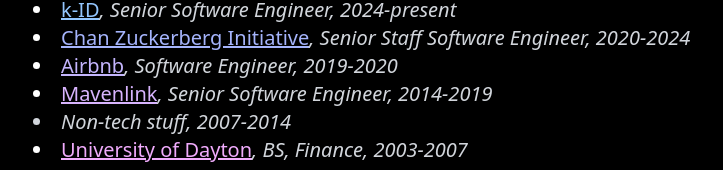
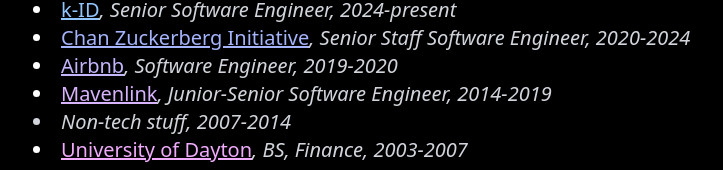
Before and after one commit to ahuth/ahuth.github.io, a Next.js app: page / in a window 1280 px wide. Shown: the part 680-850 px from the top of the page, without its empty margins (271-994 px from the left). Built offline with nearby package versions, Linux system fonts and the light colour scheme.

Commit message:
Reflect the actual titles at Mavenlink

```diff
--- a/app/page.tsx
+++ b/app/page.tsx
@@ -133,7 +133,7 @@
             <li>
               <Link href="https://www.mavenlink.com/">Mavenlink</Link>
               <span className="italic text-gray-300">
-                , Senior Software Engineer, 2014-2019
+                , Junior-Senior Software Engineer, 2014-2019
               </span>
             </li>
             <li className="italic text-gray-300">Non-tech stuff, 2007-2014</li>
```
